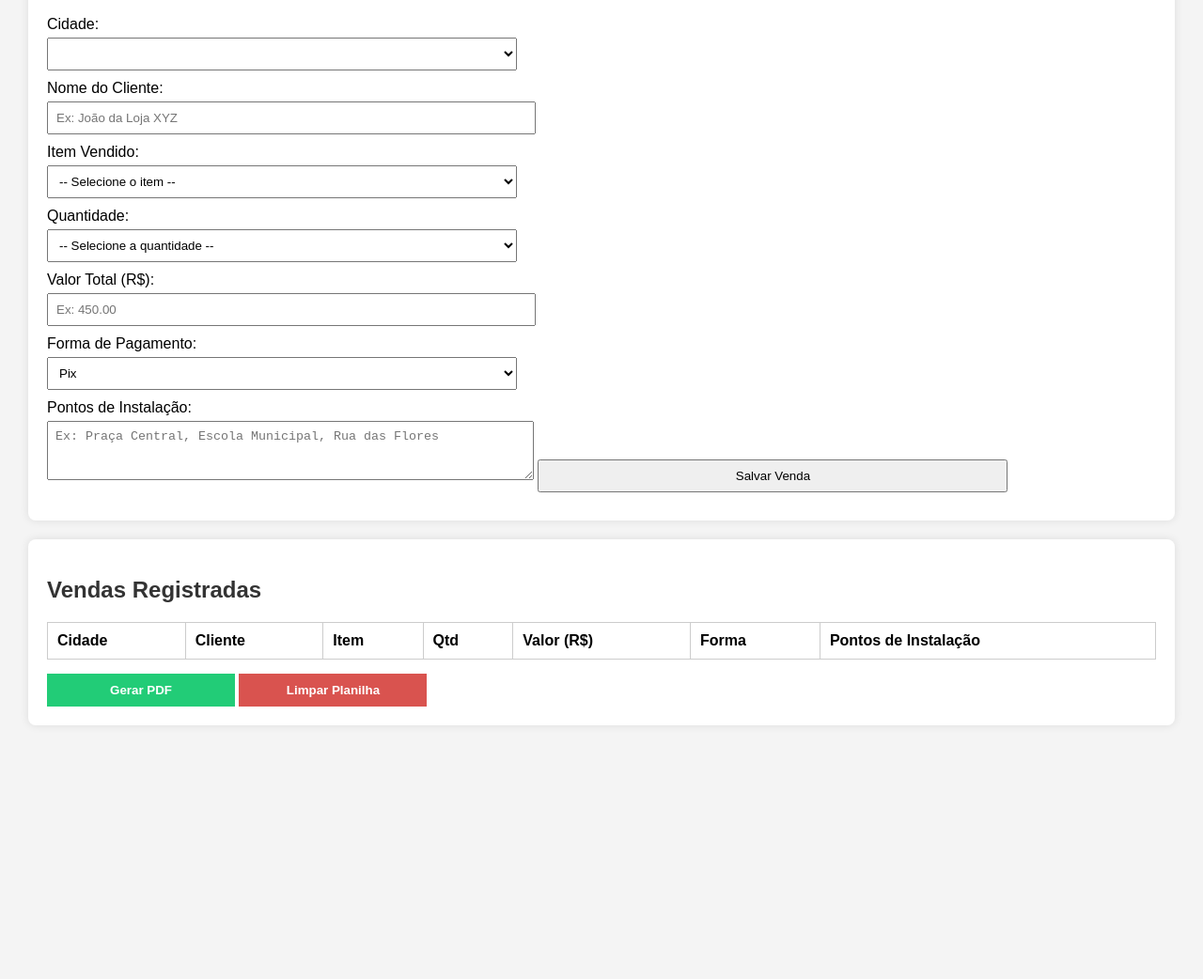
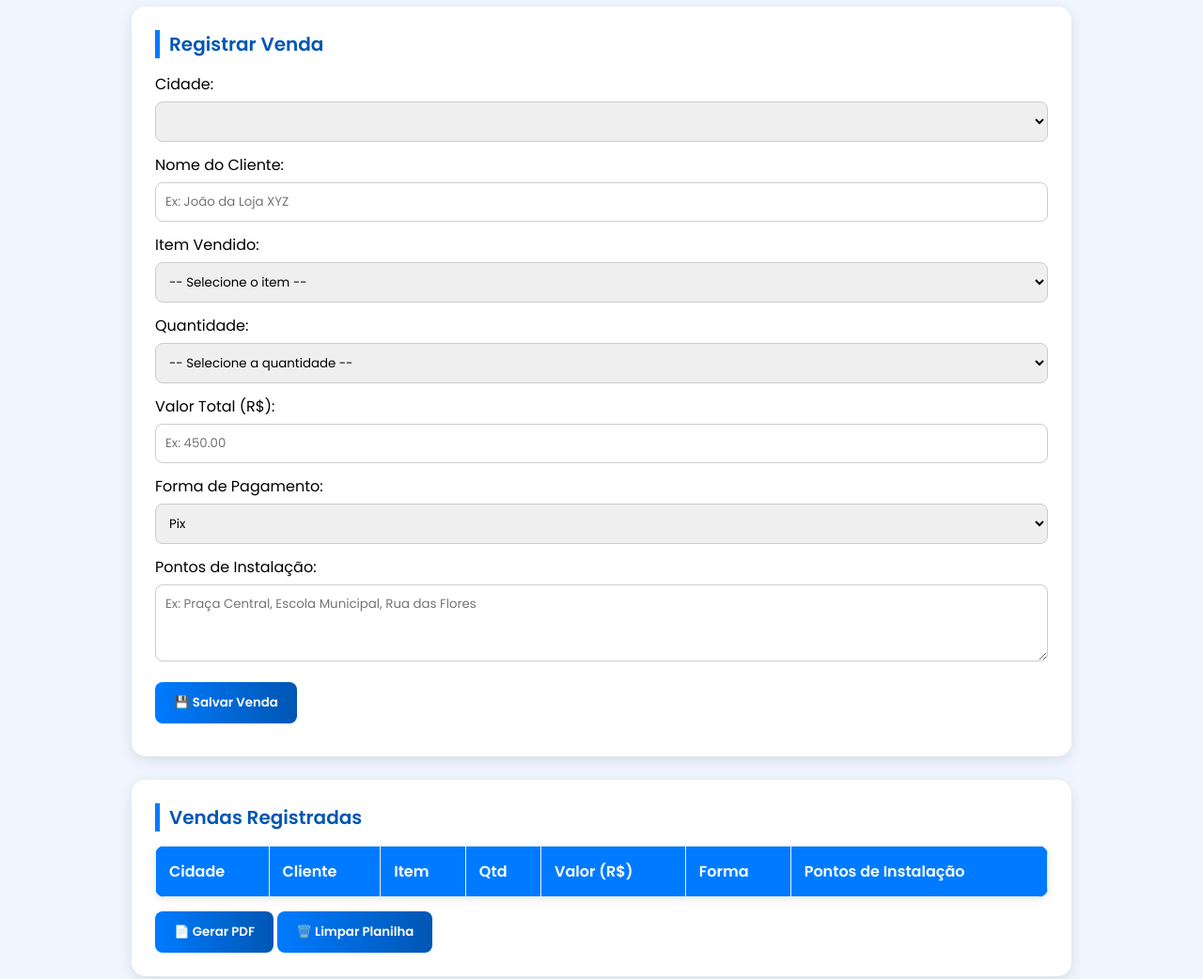
Before and after one commit to dionatanmetodo-a11y/COLORADOPLACSISTEMA, a plain HTML site: page index.HTML in a window 1280 px wide. Shown: the part 355-1397 px from the top of the page at 94% size. Before the commit the page ends 1157 px from the top, so only its background shows below. Drawn offline with nearby package versions, Linux system fonts and the light colour scheme.

Commit message:
Update index.HTML

```diff
--- a/index.HTML
+++ b/index.HTML
@@ -2,96 +2,165 @@
 <html lang="pt-BR">
 <head>
   <meta charset="UTF-8" />
-  <title>Controle de Vendas - COLORADO'PLAC</title>
+  <title>Controle de Vendas</title>
+  <link href="https://fonts.googleapis.com/css2?family=Poppins:wght@400;600&display=swap" rel="stylesheet">
   <!-- Bibliotecas jsPDF e autoTable -->
   <script src="https://cdnjs.cloudflare.com/ajax/libs/jspdf/2.5.1/jspdf.umd.min.js"></script>
   <script src="https://cdnjs.cloudflare.com/ajax/libs/jspdf-autotable/3.5.28/jspdf.plugin.autotable.min.js"></script>
   <style>
-    body {
-      font-family: Arial, sans-serif;
-      margin: 30px;
-      background: #f4f4f4;
+    * {
+      margin: 0;
+      padding: 0;
+      box-sizing: border-box;
+      font-family: 'Poppins', sans-serif;
     }
 
-    h1, h2 {
-      color: #333;
+    body {
+      background: #f0f6ff; /* fundo azul clarinho */
+      padding: 100px 20px 40px;
+    }
+
+    /* Header fixo */
+    header {
+      position: fixed;
+      top: 0;
+      left: 0;
+      width: 100%;
+      background: linear-gradient(90deg, #0056b3, #007BFF);
+      color: white;
+      padding: 20px;
+      text-align: center;
+      font-size: 22px;
+      font-weight: 600;
+      box-shadow: 0 4px 10px rgba(0,0,0,0.2);
+      z-index: 1000;
+    }
+
+    /* Container das seções */
+    .container {
+      max-width: 1000px;
+      margin: auto;
     }
 
     .section {
       background: white;
-      padding: 20px;
-      margin-bottom: 20px;
-      border-radius: 8px;
-      box-shadow: 0 0 10px rgba(0,0,0,0.1);
+      padding: 25px;
+      margin-bottom: 25px;
+      border-radius: 15px;
+      box-shadow: 0 4px 15px rgba(0,0,0,0.1);
+      transition: transform 0.2s;
+    }
+
+    .section:hover {
+      transform: translateY(-3px);
+    }
+
+    h2 {
+      margin-bottom: 15px;
+      color: #0056b3;
+      font-size: 20px;
+      border-left: 5px solid #007BFF;
+      padding-left: 10px;
     }
 
     label {
       display: block;
-      margin-top: 10px;
+      margin-top: 12px;
+      font-weight: 500;
     }
 
-    input, select, button, textarea {
-      padding: 8px;
-      margin-top: 5px;
+    input, select, textarea {
+      padding: 10px;
+      margin-top: 6px;
       width: 100%;
-      max-width: 500px;
+      border-radius: 8px;
+      border: 1px solid #ccc;
+      transition: border 0.2s;
     }
 
+    input:focus, select:focus, textarea:focus {
+      border-color: #007BFF;
+      outline: none;
+    }
+
+    /* Botões modernos */
+    button {
+      background: linear-gradient(90deg, #007BFF, #0056b3);
+      color: white;
+      font-weight: 600;
+      border: none;
+      padding: 12px 20px;
+      cursor: pointer;
+      border-radius: 8px;
+      transition: transform 0.2s, opacity 0.2s;
+      margin-top: 15px;
+    }
+
+    button:hover {
+      transform: scale(1.05);
+      opacity: 0.9;
+    }
+
+    /* Mensagens de sucesso */
+    .success {
+      color: green;
+      margin-top: 10px;
+      font-size: 14px;
+      font-weight: 500;
+    }
+
+    /* Estilo da tabela */
     table {
       width: 100%;
       border-collapse: collapse;
       margin-top: 15px;
+      background: white;
+      border-radius: 10px;
+      overflow: hidden;
+      box-shadow: 0 2px 10px rgba(0,0,0,0.1);
     }
 
-    table, th, td {
-      border: 1px solid #ccc;
+    table thead {
+      background: #007BFF;
+      color: white;
     }
 
-    th, td {
-      padding: 10px;
+    table th, table td {
+      padding: 14px;
       text-align: left;
+      border: 1px solid #eee;
     }
 
-    .success {
-      color: green;
-      margin-top: 10px;
+    table tbody tr:nth-child(even) {
+      background: #f8fbff;
     }
 
-    .pdf-button {
-      margin-top: 15px;
-      background: #2c7;
-      color: white;
-      font-weight: bold;
-      border: none;
-      padding: 10px 20px;
-      cursor: pointer;
-      max-width: 200px;
+    table tbody tr:hover {
+      background: #e1efff;
     }
 
-    .pdf-button:hover {
-      background: #28a745;
+    /* Responsividade */
+    @media (max-width: 768px) {
+      body {
+        padding: 120px 10px 20px;
       }
 
-    .clear-button {
-      margin-top: 10px;
-      background: #d9534f;
-      color: white;
-      font-weight: bold;
-      border: none;
-      padding: 10px 20px;
-      cursor: pointer;
-      max-width: 200px;
+      .section {
+        padding: 15px;
       }
 
-    .clear-button:hover {
-      background: #c9302c;
+      table th, table td {
+        padding: 10px;
+        font-size: 14px;
+      }
     }
   </style>
 </head>
 <body>
 
-  <h1>Controle de Vendas - Placas, Lixeiras e Bancos</h1>
+  <header>📊 Controle de Vendas</header>
 
+  <div class="container">
     <!-- Adicionar Cidade -->
     <div class="section">
       <h2>Adicionar Cidade</h2>
@@ -138,7 +207,7 @@
       <label for="pontos">Pontos de Instalação:</label>
       <textarea id="pontos" placeholder="Ex: Praça Central, Escola Municipal, Rua das Flores" rows="3"></textarea>
 
-    <button onclick="registrarVenda()">Salvar Venda</button>
+      <button onclick="registrarVenda()">💾 Salvar Venda</button>
       <div id="vendaMsg" class="success"></div>
     </div>
 
@@ -161,8 +230,9 @@
       </table>
 
       <!-- Botões -->
-    <button class="pdf-button" onclick="gerarPDF()">Gerar PDF</button>
-    <button class="clear-button" onclick="limparPlanilha()">Limpar Planilha</button>
+      <button onclick="gerarPDF()">📄 Gerar PDF</button>
+      <button onclick="limparPlanilha()">🗑️ Limpar Planilha</button>
+    </div>
   </div>
 
   <script>
```
Lines whose indentation alone changed are shown as unchanged.
